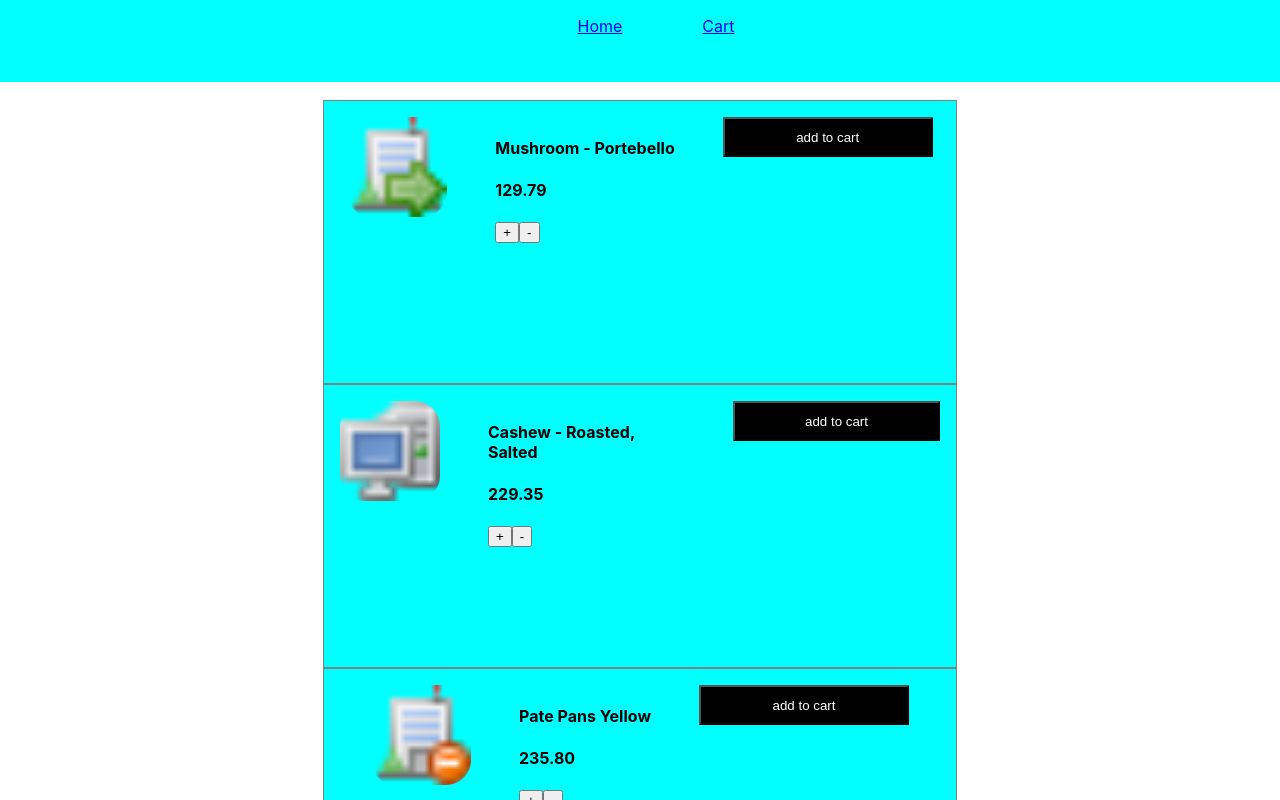
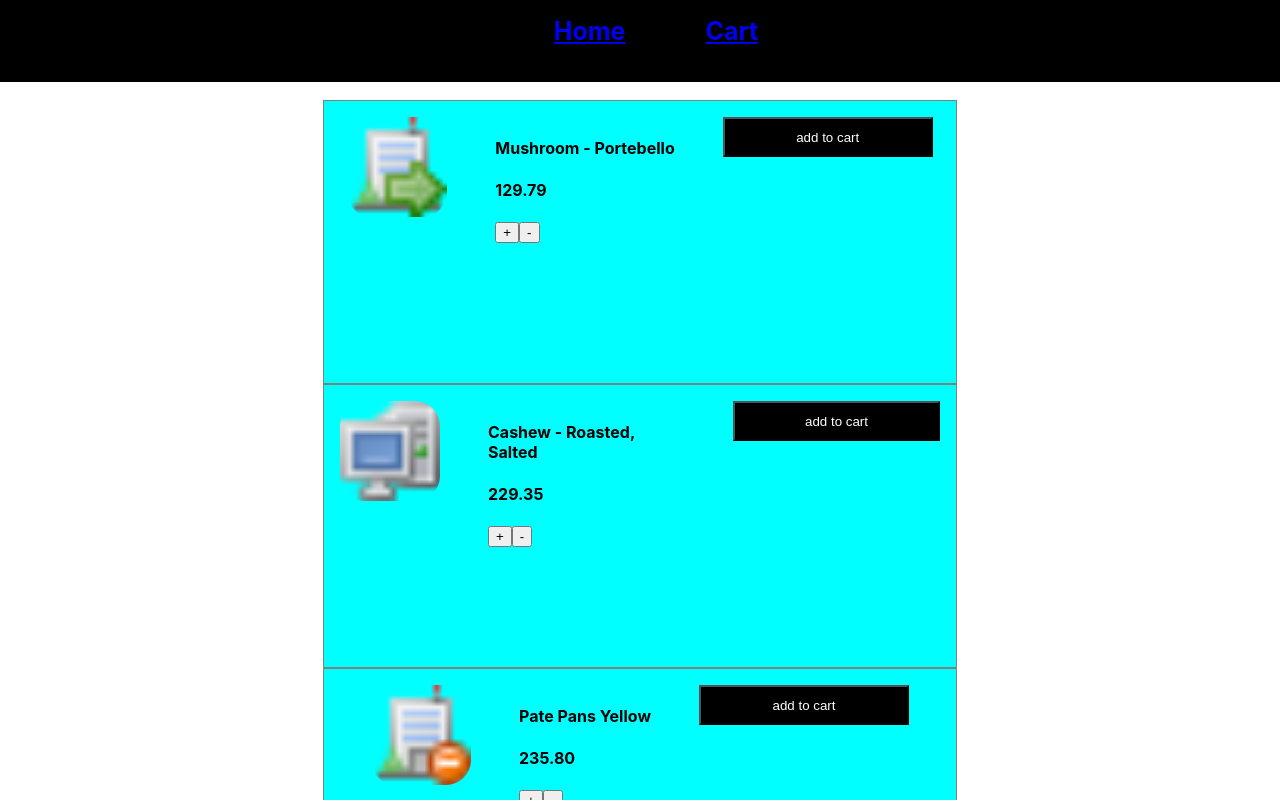
Before and after one commit to 12NikhilKumar/redux, a React (Create React App) app: page / in a window 1280 px wide. Shown: the top 800 px of the page. Built offline with nearby package versions, Linux system fonts and the light colour scheme; data requests are answered from the project's data file.

Commit message:
coding evalution 2

```diff
--- a/src/evalution/navbar.jsx
+++ b/src/evalution/navbar.jsx
@@ -1,7 +1,7 @@
 import { Link } from "react-router-dom";
 function Navbar(){
     return(
-        <div style={{display: 'flex', padding:'1rem',gap: '5rem',width:'100%',height:'50px',backgroundColor:'aqua',overflow: 'hidden',position:'fixed',top:'0',justifyContent: 'center'}}>
+        <div style={{display: 'flex', padding:'1rem',gap: '5rem',width:'100%',height:'50px',backgroundColor:'black',color:'white',fontSize:'25px',fontWeight:'bold',overflow: 'hidden',position:'fixed',top:'0',justifyContent: 'center'}}>
             <Link to="/">Home</Link>
             <Link to="/add">Cart</Link>
         </div>
```
